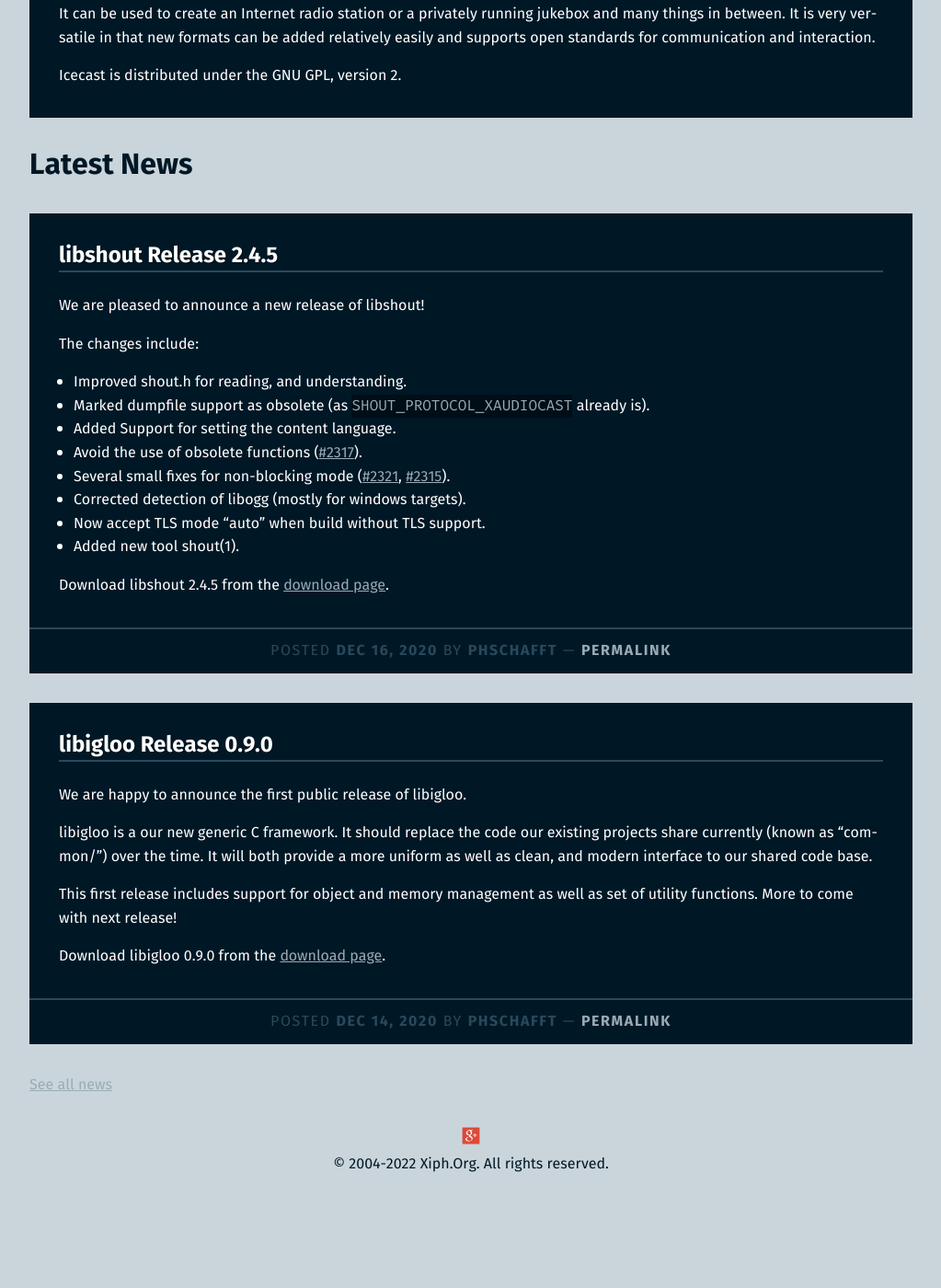
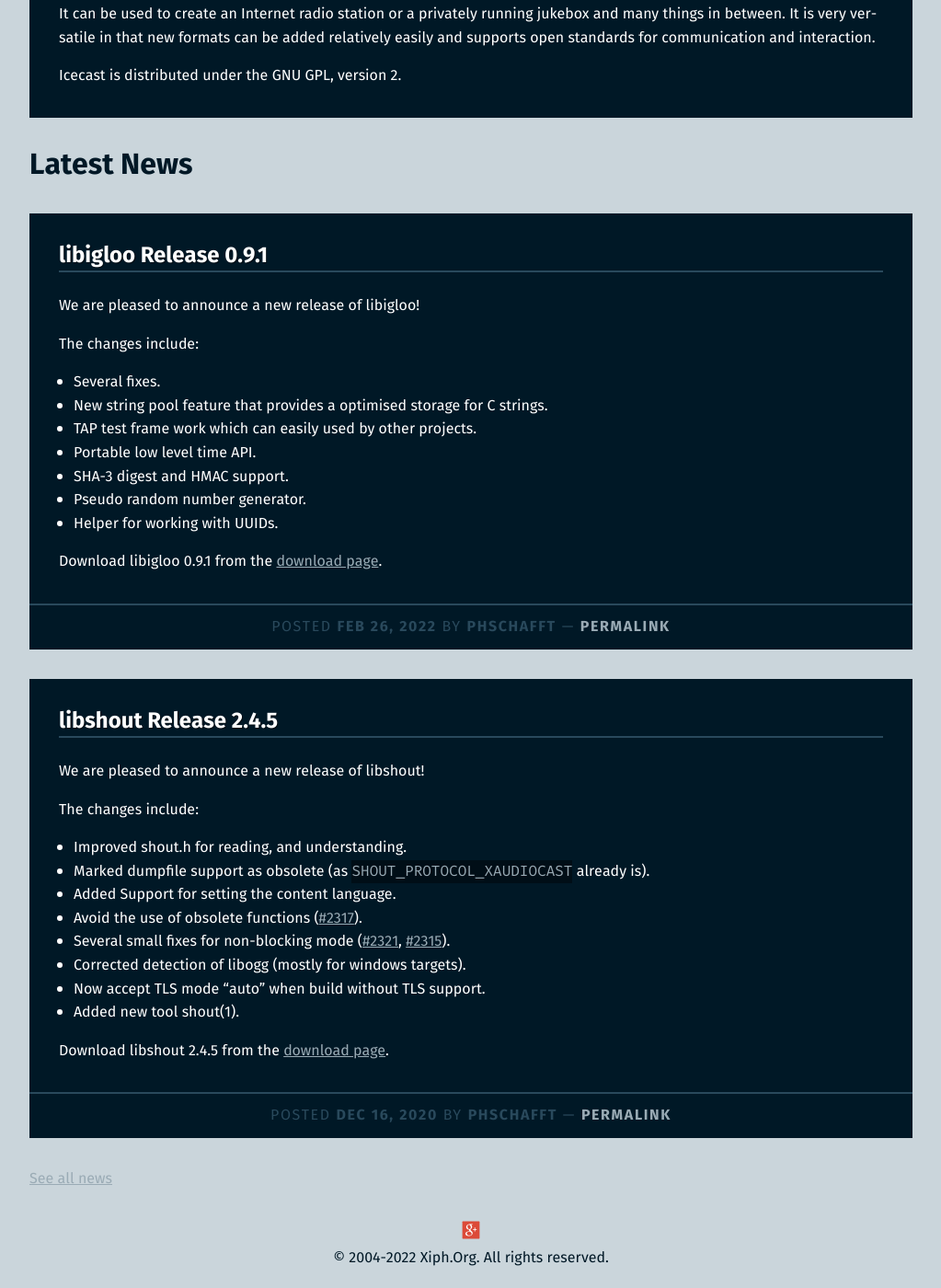
Before and after one commit to barionleg/Xipho, a Jekyll site: the page built from index.html, in a window 1280 px wide and 1400 px high, scrolled down 424 px. Shown: the whole window at 92% size, without its empty margins (128-1151 px from the left). Built offline with Jekyll 4.4.1, drawn with Linux system fonts in a browser that asks for light colours; before the commit the page ends 1734 px from its top, so only the background shows below that.

Commit message:
Update: Released libigloo 0.9.1

```diff
--- /dev/null
+++ b/_posts/2022-02-26-libigloo-release-0_9_1.md
@@ -0,0 +1,21 @@
+---
+layout: post
+title:  "libigloo Release 0.9.1"
+date:   2022-02-26
+author: phschafft
+categories: libigloo release
+---
+
+We are pleased to announce a new release of libigloo!
+
+The changes include:
+
+* Several fixes.
+* New string pool feature that provides a optimised storage for C strings.
+* TAP test frame work which can easily used by other projects.
+* Portable low level time API.
+* SHA-3 digest and HMAC support.
+* Pseudo random number generator.
+* Helper for working with UUIDs.
+
+Download libigloo 0.9.1 from the [download page]({{ "/download" | prepend: site.baseurl }}).
--- a/download.md
+++ b/download.md
@@ -93,7 +93,7 @@ For further instruction, see our Wiki page: [Icecast Git Workflow](https://wiki.
 		<tr>
 			<td>libigloo</td>
 			<td>Generic C framework used and developed by the Icecast project</td>
-			<td><a href="https://downloads.xiph.org/releases/igloo/libigloo-0.9.0.tar.gz">Latest: 0.9.0 (tar.gz)</a><br />
+			<td><a href="https://downloads.xiph.org/releases/igloo/libigloo-0.9.1.tar.gz">Latest: 0.9.1 (tar.gz)</a><br />
 				<a href="https://downloads.xiph.org/releases/igloo/">Older</a></td>
 		</tr>
         <tr>
```
